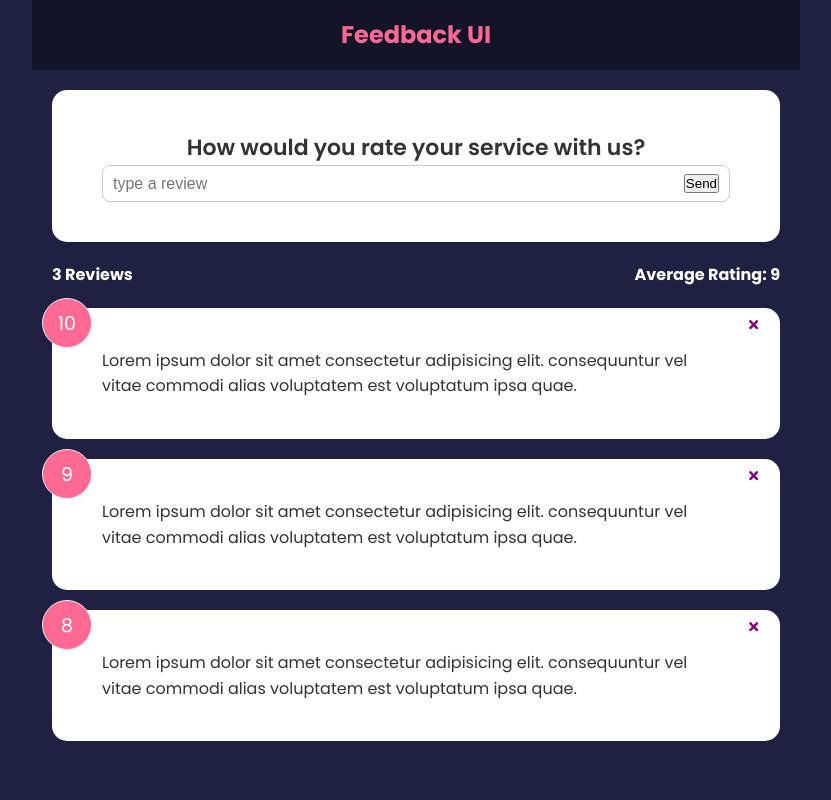
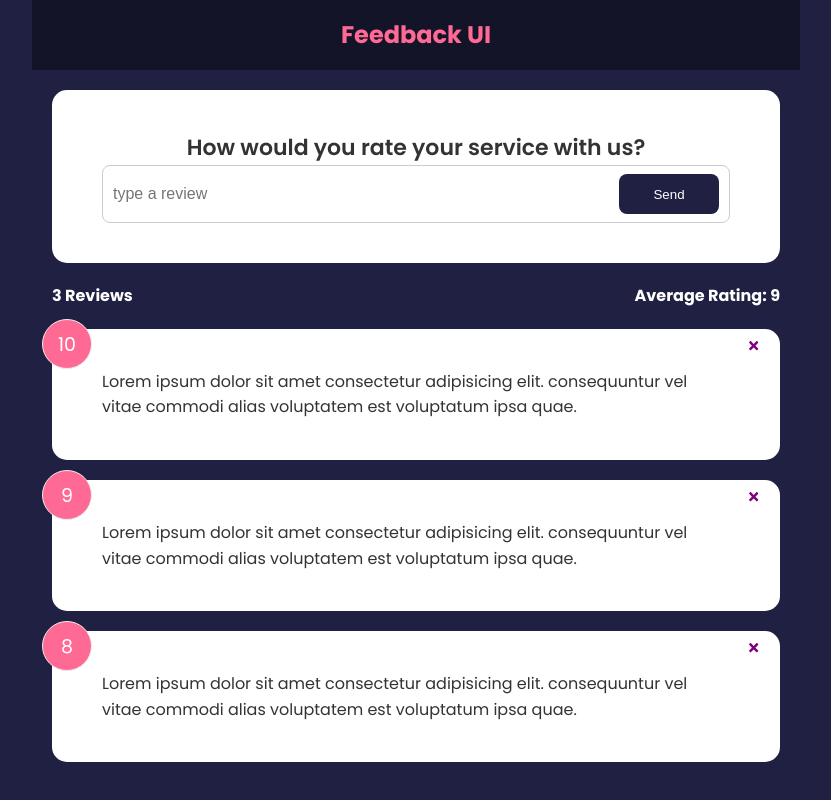
Before and after one commit to ReemaSho/feedback-app, a React (Create React App) app: page / in a window 1280 px wide. Shown: the whole page, without its empty margins (224-1055 px from the left). Built offline with nearby package versions, Linux system fonts and the light colour scheme.

Commit message:
use Button component in form

```diff
--- a/src/components/FeedbackForm.jsx
+++ b/src/components/FeedbackForm.jsx
@@ -1,6 +1,6 @@
 import { useState } from "react";
 import Card from "./shared/Card";
-
+import Button from "./shared/Button";
 const FeedbackForm = () => {
   const [text, setText] = useState("");
   const handleTextChange = (e) => {
@@ -17,7 +17,7 @@ const FeedbackForm = () => {
             value={text}
             placeholder="type a review"
           />
-          <button type="submit">Send</button>
+          <Button type="submit">Send</Button>
         </div>
       </form>
     </Card>
```
